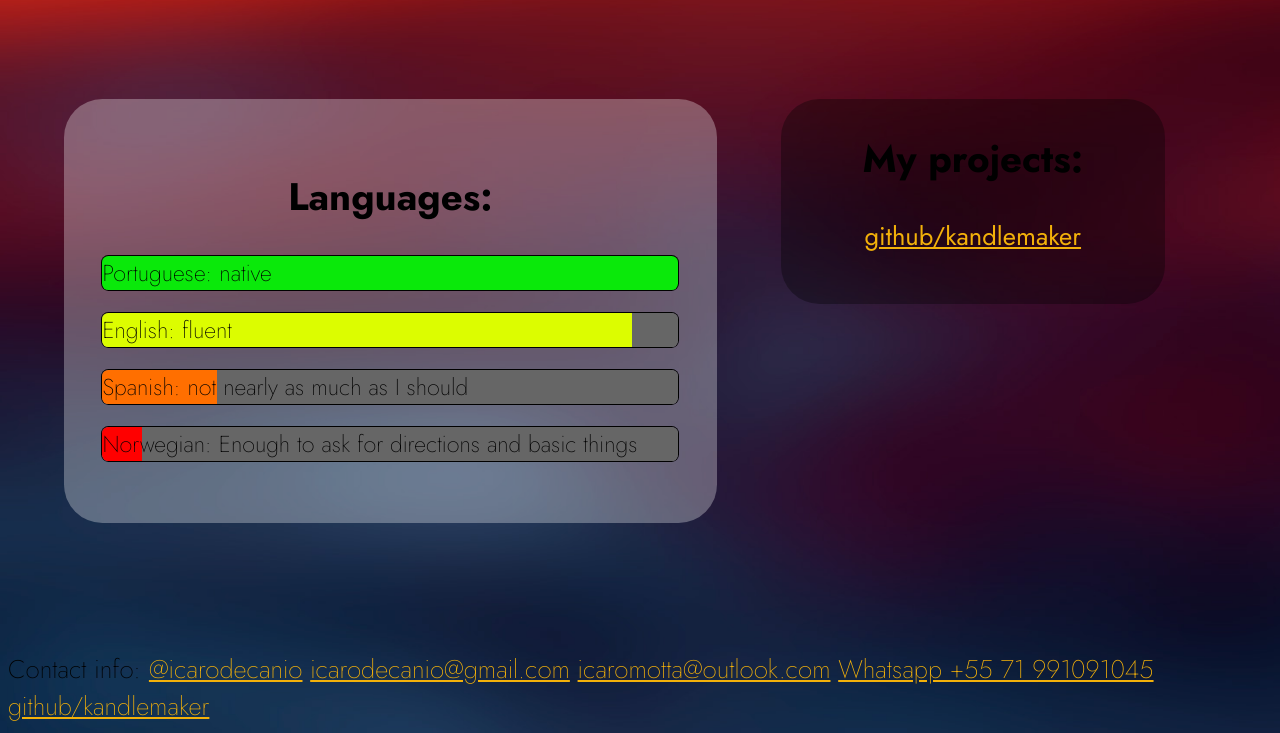
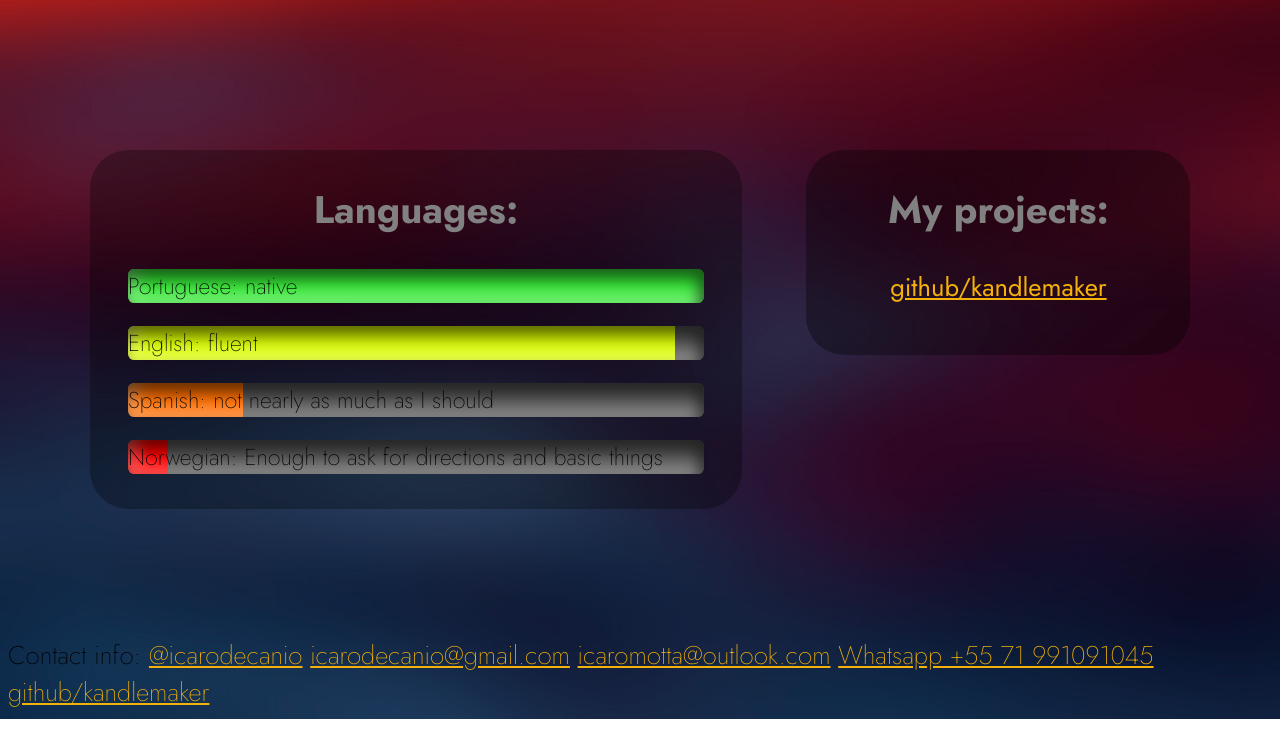
Before and after one commit to Kandlemaker/Resume, a plain HTML site: page index.html in a window 1280 px wide. Shown: the part 1536-2269 px from the top of the page. Drawn offline with Linux system fonts and the light colour scheme.

Commit message:
Update style.css

```diff
--- a/style.css
+++ b/style.css
@@ -14,17 +14,17 @@ body {
 
 #profile {
     background-color: rgba(255, 255, 255, 0.1);
-    border-radius: 3vw;
+    border-radius: 4.5vw;
     width: 55vw;
     height: 20vw;
     margin: 15vw 30% 10vw 30%;
+    padding: 2vw;
     display: flex;
     flex-direction: row;
 }
 
 #card {
     width: fit-content;
-    border-radius: 3vw;
     margin-left: 3vw;
     flex-direction: column;
     text-decoration-color: white;
@@ -45,6 +45,11 @@ h1 {
 
 .link {
     color: rgb(243, 177, 10);
+}
+
+.link:hover {
+    color: rgb(255, 136, 0);
+    animation: infinite;
 }
 
 h2 {
@@ -69,24 +74,26 @@ p {
     display: flex;
     flex-direction: row;
     width: 100vw;
-    justify-content: flex-start;
+    justify-content: center;
 }
 
 .languages {
-    margin: 10vw 0vw 10vw 5vw;
+    margin: 10vw 2.5vw 10vw 2.5vw;
     width: 45vw;
-    background: rgba(255, 255, 255, 0.302);
+    height: 28vw;
+    background: rgba(0, 0, 0, 0.302);
     border-radius: 3vw;
-    padding: 3vw;
-    margin-top: 10vw;
-    margin-bottom: 10vw;
+    padding-left: 3vw;
+    padding-right: 3vw;
 }
 
 .projects {
+    display: flex;
+    flex-direction: column;
     text-align: center;
     width: 30vw;
     height: 16vw;
-    margin: 10vw 0vw 10vw 5vw;
+    margin: 10vw 2.5vw 10vw 2.5vw;
     background: rgba(0, 0, 0, 0.343);
     border-radius: 3vw;
 }
@@ -96,6 +103,7 @@ p {
 }
 
 #langtitle {
+    color: rgb(129, 129, 129);
     text-align: center;
     font-family: Jost;
     font-size: 3vw;
@@ -111,19 +119,23 @@ p {
 }
 
 #l1 {
-    background-color: rgb(10, 233, 10);
+    box-shadow: inset -5px 10px 15px rgba(0, 0, 0, 0.6), inset 10px -10px 15px rgba(255, 255, 255, 0.3);
+    background-color: rgb(54, 233, 54);
 }
 
 #l2 {
-    background: -webkit-linear-gradient(left, rgb(220, 253, 0) 92%, rgb(102, 102, 102) 92%, rgb(102, 102, 102));
+    box-shadow: inset -5px 10px 15px rgba(0, 0, 0, 0.6), inset 10px -10px 15px rgba(255, 255, 255, 0.3);
+    background: -webkit-linear-gradient(left, rgb(220, 253, 0) 95%, rgb(85, 85, 85) 95%, rgb(85, 85, 85));
 }
 
 #l3 {
-    background: -webkit-linear-gradient(left, rgb(255, 111, 0) 20%, rgb(102, 102, 102) 20%, rgb(102, 102, 102));
+    box-shadow: inset -5px 10px 15px rgba(0, 0, 0, 0.6), inset 10px -10px 15px rgba(255, 255, 255, 0.3);
+    background: -webkit-linear-gradient(left, rgb(255, 111, 0) 20%, rgb(85, 85, 85) 20%, rgb(85, 85, 85));
 }
 
 #l4 {
-    background: -webkit-linear-gradient(left, rgb(255, 0, 0) 7%, rgb(102, 102, 102) 7%, rgb(102, 102, 102));
+    box-shadow: inset -5px 10px 15px rgba(0, 0, 0, 0.6), inset 10px -10px 15px rgba(255, 255, 255, 0.3);
+    background: -webkit-linear-gradient(left, rgb(255, 0, 0) 7%, rgb(85, 85, 85) 7%, rgb(85, 85, 85));
 }
 
 .logo {
```
